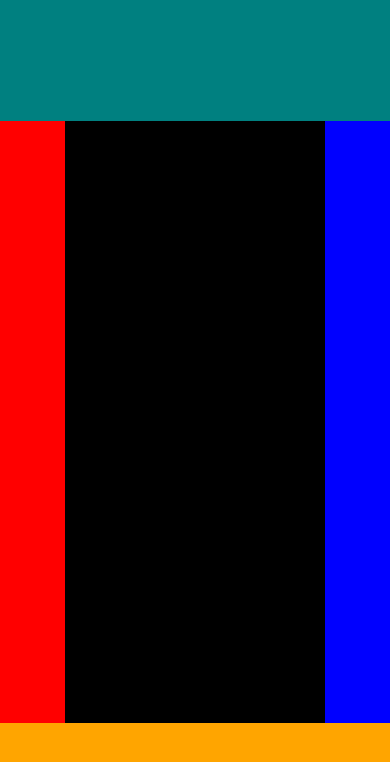
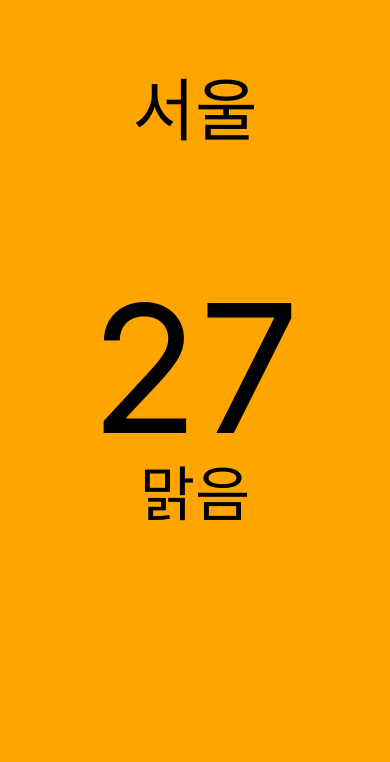
Before and after one commit to lee-kangpyo/RN, a React Native app in the folder weather/: screen / in a window 390 px wide. Shown: the top 762 px of the page. Built offline with nearby package versions, Linux system fonts and the light colour scheme.

Commit message:
날짜앱을 위한 프론트 디자인

```diff
--- a/weather/App.js
+++ b/weather/App.js
@@ -3,26 +3,50 @@
 
 export default function App() {
   return (
-    <View style={{ flex:1 }}>
-      <View style={{ flex:1, backgroundColor:"teal" }}></View>
-      <View style={{ flex:5, flexDirection:'row'}}>
-        <View style={{ flex:1, backgroundColor:"red"}}></View>
-        <View style={{ flex:4, backgroundColor:"black"}}></View>
-        <View style={{ flex:1, backgroundColor:"blue"}}></View>
+    <View style={styles.container}>
+      <StatusBar style='dark' />
+      <View style={styles.city}>
+        <Text style={styles.cityName}>서울</Text>
       </View>
-      <View style={{ flex:1, backgroundColor:"orange" }}></View>
+      <View style={styles.weather}>
+        <View style={styles.day}>
+          <Text style={styles.temp}>27</Text>
+          <Text style={styles.description}>맑음</Text>
+        </View>
+      </View>
     </View>
   );
 }200
 
 const styles = StyleSheet.create({
   container: {
-    flex: 1,
-    backgroundColor: '#fff',
-    alignItems: 'center',
-    justifyContent: 'center',
+    flex:1,
+    backgroundColor:"orange"
   },
-  text:{
-    fontSize:28,
-  }
+  city:{
+    flex:1,
+    justifyContent:"center",
+    alignItems:"center"
+  },
+  cityName:{
+    color:"black",
+    fontSize:68,
+    fontWeight:"500"
+  },
+  weather:{
+    flex:3,
+  },
+  day:{
+    flex:1,
+    alignItems:"center",
+  },
+  temp:{
+    marginTop:50,
+    fontSize:178,
+  },
+  description:{
+    marginTop:-30,
+    fontSize:60,
+  },
+
 });
```
